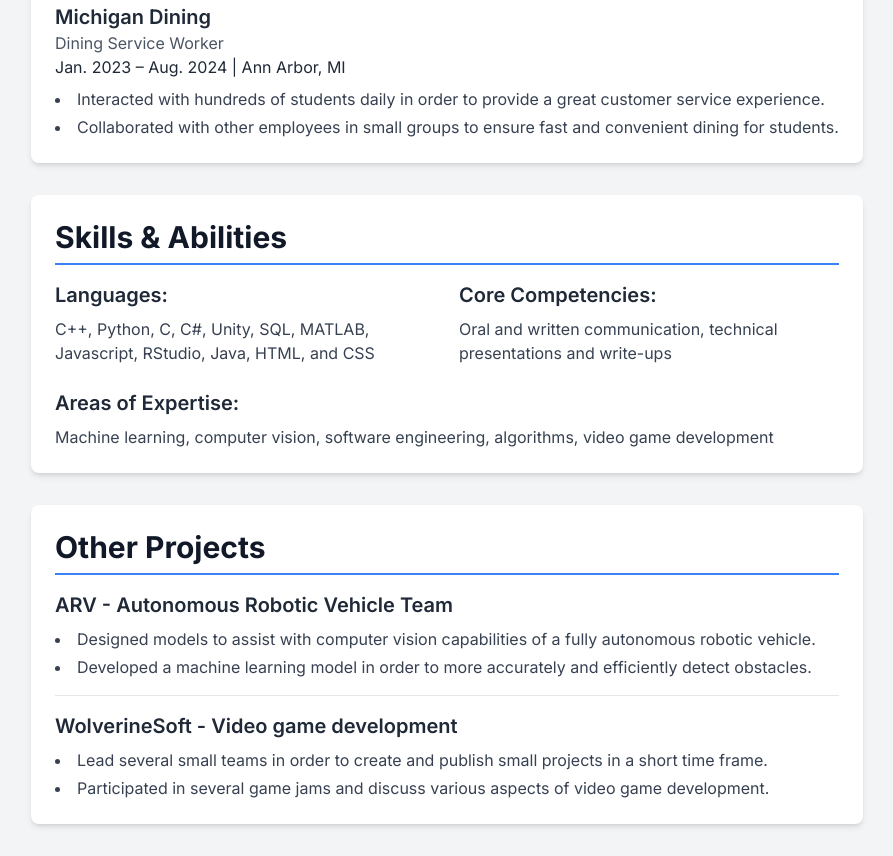
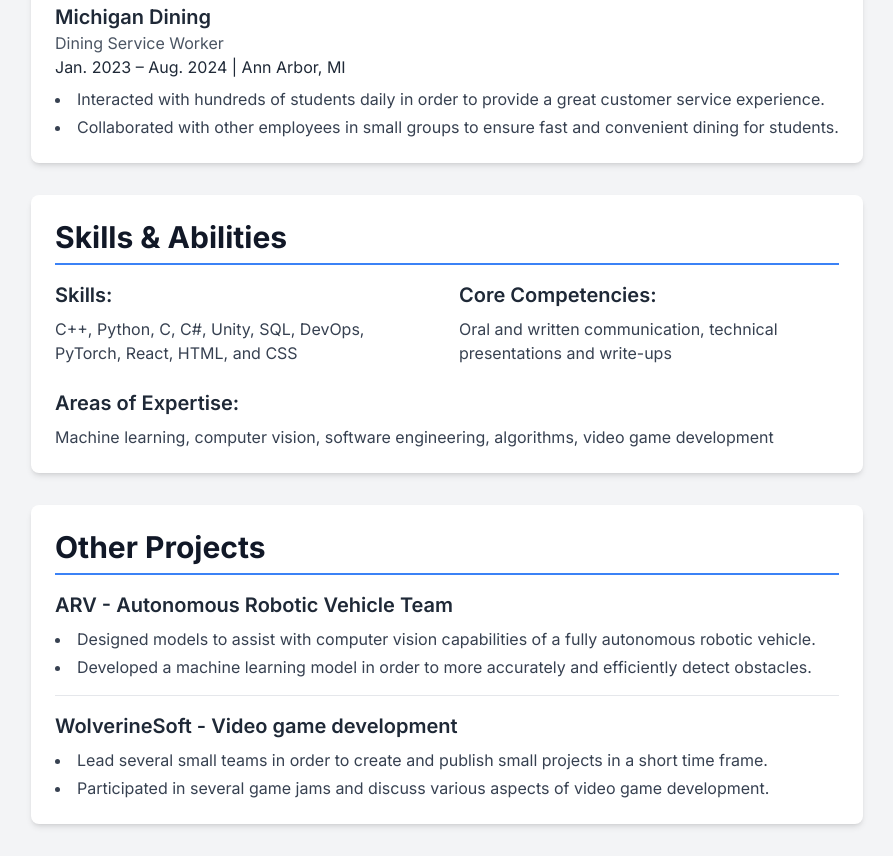
Before and after one commit to rhansen3/rhansen3.github.io, a plain HTML site: page index.html in a window 1280 px wide. Shown: the part 2903-3759 px from the top of the page, without its empty margins (193-1086 px from the left). Drawn offline with nearby package versions, Linux system fonts and the light colour scheme.

Commit message:
Update index.html

```diff
--- a/index.html
+++ b/index.html
@@ -162,8 +162,8 @@
             <h2 class="text-3xl font-bold text-gray-900 mb-4 border-b-2 border-blue-500 pb-2">Skills & Abilities</h2>
             <div class="grid grid-cols-1 md:grid-cols-2 gap-6 text-gray-700">
                 <div>
-                    <h3 class="text-xl font-semibold text-gray-800 mb-2">Languages:</h3>
-                    <p>C++, Python, C, C#, Unity, SQL, MATLAB, Javascript, RStudio, Java, HTML, and CSS</p>
+                    <h3 class="text-xl font-semibold text-gray-800 mb-2">Skills:</h3>
+                    <p>C++, Python, C, C#, Unity, SQL, DevOps, PyTorch, React, HTML, and CSS</p>
                 </div>
                 <div>
                     <h3 class="text-xl font-semibold text-gray-800 mb-2">Core Competencies:</h3>
```
